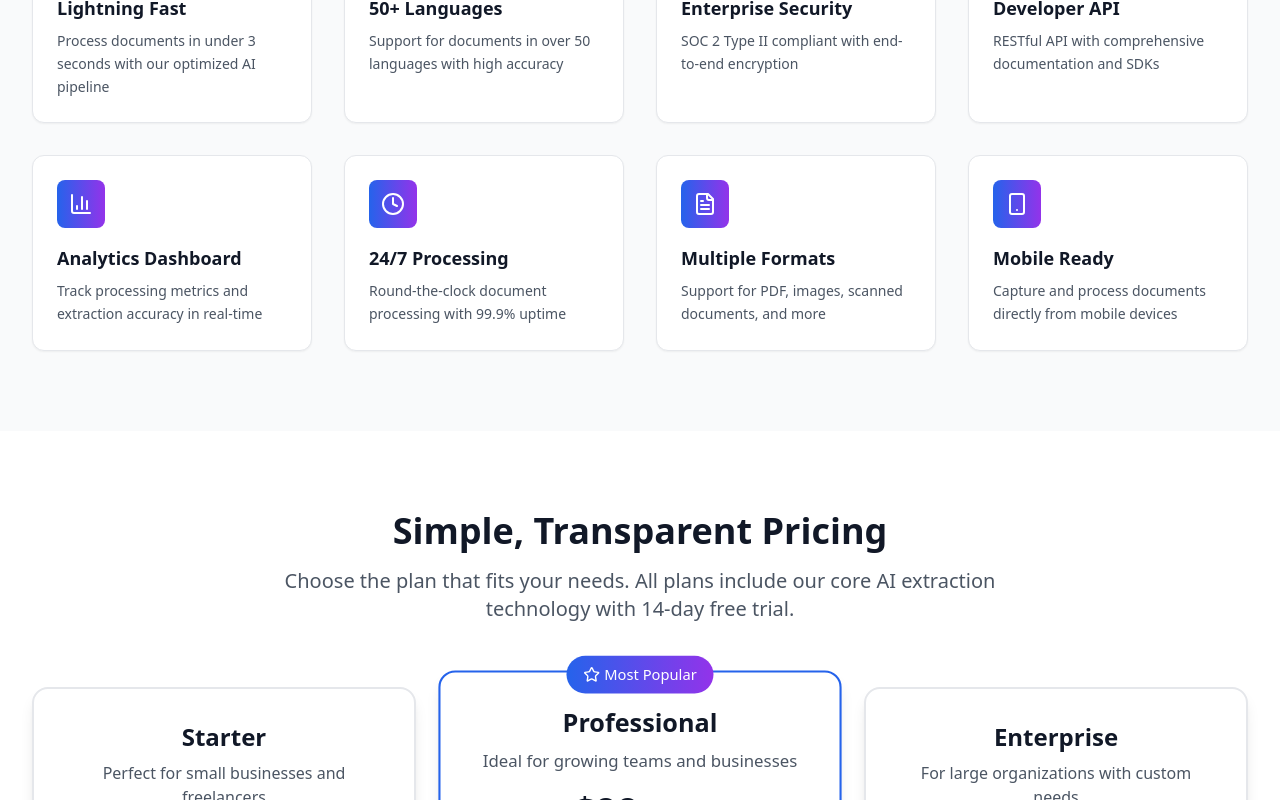
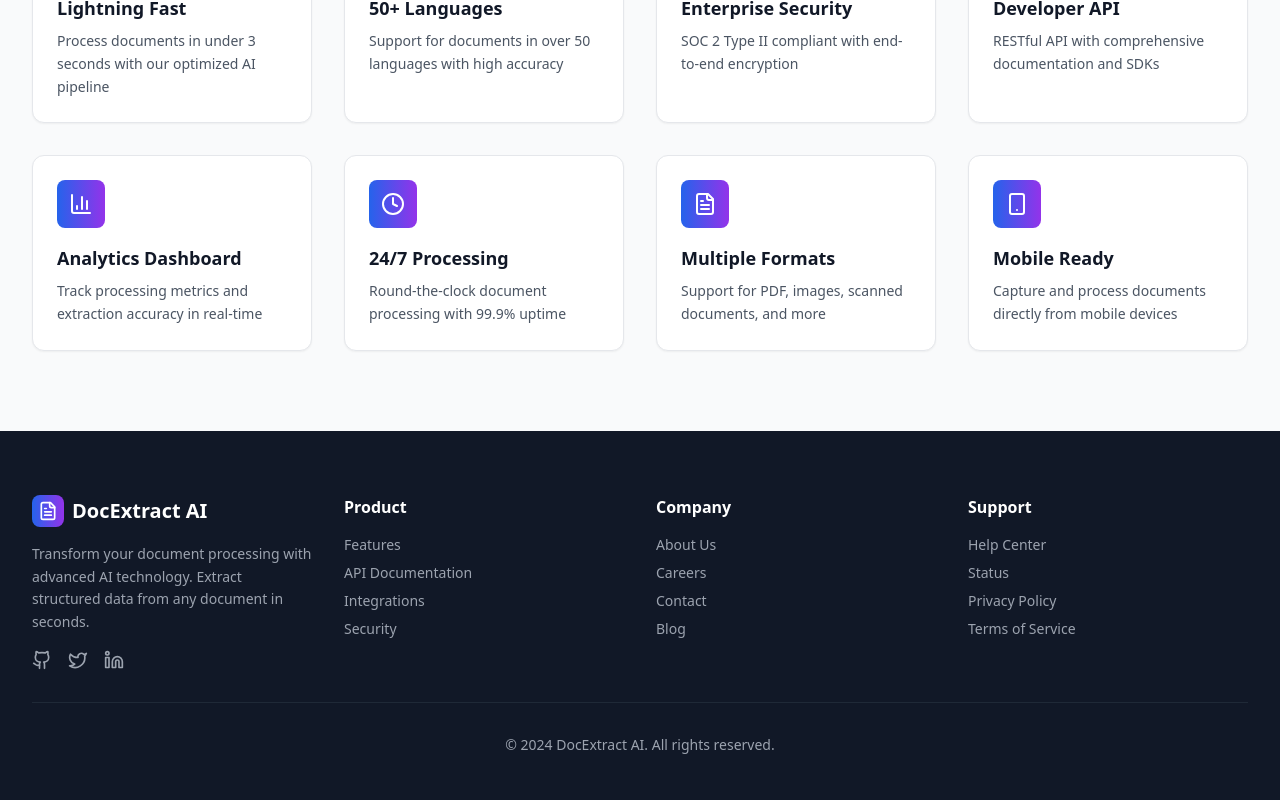
Before and after one commit to OTech-Company/docu-extract-ai, a React (Vite) app: page / in a window 1280 px wide. Shown: the part 2000-2800 px from the top of the page. Built offline with nearby package versions, Linux system fonts and the light colour scheme.

Commit message:
removed prcing

```diff
--- a/src/components/Header.tsx
+++ b/src/components/Header.tsx
@@ -28,12 +28,10 @@ export const Header = () => {
             <a href="#architecture" className="text-gray-600 hover:text-blue-600 transition-colors">
               How it Works
             </a>
-            <a href="#pricing" className="text-gray-600 hover:text-blue-600 transition-colors">
-              Pricing
-            </a>
-            <Button variant="outline" className="border-blue-600 text-blue-600 hover:bg-blue-50">
+
+            {/* <Button variant="outline" className="border-blue-600 text-blue-600 hover:bg-blue-50">
               Sign In
-            </Button>
+            </Button> */}
             <Button className="bg-gradient-to-r from-blue-600 to-purple-600 hover:from-blue-700 hover:to-purple-700">
               Get Started
             </Button>
@@ -58,13 +56,11 @@ export const Header = () => {
               <a href="#architecture" className="text-gray-600 hover:text-blue-600 transition-colors">
                 How it Works
               </a>
-              <a href="#pricing" className="text-gray-600 hover:text-blue-600 transition-colors">
-                Pricing
-              </a>
+
               <div className="flex flex-col space-y-2 pt-4">
-                <Button variant="outline" className="border-blue-600 text-blue-600 hover:bg-blue-50">
+                {/* <Button variant="outline" className="border-blue-600 text-blue-600 hover:bg-blue-50">
                   Sign In
-                </Button>
+                </Button> */}
                 <Button className="bg-gradient-to-r from-blue-600 to-purple-600 hover:from-blue-700 hover:to-purple-700">
                   Get Started
                 </Button>
--- a/src/components/Pricing.tsx
+++ /dev/null
@@ -1,139 +0,0 @@
-
-import React from 'react';
-import { Button } from '@/components/ui/button';
-import { Check, Star } from 'lucide-react';
-
-export const Pricing = () => {
-  const plans = [
-    {
-      name: 'Starter',
-      price: '29',
-      period: 'month',
-      description: 'Perfect for small businesses and freelancers',
-      features: [
-        '1,000 documents/month',
-        'Basic OCR accuracy',
-        'Email support',
-        'Standard processing speed',
-        'JSON export',
-      ],
-      cta: 'Start Free Trial',
-      popular: false,
-    },
-    {
-      name: 'Professional',
-      price: '99',
-      period: 'month',
-      description: 'Ideal for growing teams and businesses',
-      features: [
-        '10,000 documents/month',
-        'Advanced AI accuracy',
-        'Priority support',
-        'Fast processing',
-        'Multiple export formats',
-        'API access',
-        'Custom workflows',
-      ],
-      cta: 'Start Free Trial',
-      popular: true,
-    },
-    {
-      name: 'Enterprise',
-      price: 'Custom',
-      period: '',
-      description: 'For large organizations with custom needs',
-      features: [
-        'Unlimited documents',
-        'Highest accuracy AI',
-        'Dedicated support',
-        'Fastest processing',
-        'All export formats',
-        'Full API access',
-        'Custom integrations',
-        'On-premise deployment',
-        'SLA guarantee',
-      ],
-      cta: 'Contact Sales',
-      popular: false,
-    },
-  ];
-
-  return (
-    <section id="pricing" className="py-20 bg-white">
-      <div className="max-w-7xl mx-auto px-4 sm:px-6 lg:px-8">
-        <div className="text-center mb-16">
-          <h2 className="text-4xl font-bold text-gray-900 mb-4">
-            Simple, Transparent Pricing
-          </h2>
-          <p className="text-xl text-gray-600 max-w-3xl mx-auto">
-            Choose the plan that fits your needs. All plans include our core AI extraction
-            technology with 14-day free trial.
-          </p>
-        </div>
-
-        <div className="grid grid-cols-1 lg:grid-cols-3 gap-8">
-          {plans.map((plan, index) => (
-            <div
-              key={index}
-              className={`relative bg-white rounded-2xl shadow-lg border-2 p-8 ${
-                plan.popular
-                  ? 'border-blue-600 scale-105'
-                  : 'border-gray-200'
-              }`}
-            >
-              {plan.popular && (
-                <div className="absolute -top-4 left-1/2 transform -translate-x-1/2">
-                  <div className="bg-gradient-to-r from-blue-600 to-purple-600 text-white px-4 py-2 rounded-full text-sm font-medium flex items-center space-x-1">
-                    <Star className="w-4 h-4" />
-                    <span>Most Popular</span>
-                  </div>
-                </div>
-              )}
-
-              <div className="text-center mb-8">
-                <h3 className="text-2xl font-bold text-gray-900 mb-2">
-                  {plan.name}
-                </h3>
-                <p className="text-gray-600 mb-4">{plan.description}</p>
-                <div className="flex items-center justify-center">
-                  <span className="text-4xl font-bold text-gray-900">
-                    ${plan.price}
-                  </span>
-                  {plan.period && (
-                    <span className="text-gray-600 ml-2">/{plan.period}</span>
-                  )}
-                </div>
-              </div>
-
-              <ul className="space-y-4 mb-8">
-                {plan.features.map((feature, featureIndex) => (
-                  <li key={featureIndex} className="flex items-start space-x-3">
-                    <Check className="w-5 h-5 text-green-600 flex-shrink-0 mt-0.5" />
-                    <span className="text-gray-700">{feature}</span>
-                  </li>
-                ))}
-              </ul>
-
-              <Button
-                className={`w-full ${
-                  plan.popular
-                    ? 'bg-gradient-to-r from-blue-600 to-purple-600 hover:from-blue-700 hover:to-purple-700'
-                    : 'bg-gray-900 hover:bg-gray-800'
-                }`}
-                size="lg"
-              >
-                {plan.cta}
-              </Button>
-            </div>
-          ))}
-        </div>
-
-        <div className="text-center mt-12">
-          <p className="text-gray-600">
-            All plans include 14-day free trial • No setup fees • Cancel anytime
-          </p>
-        </div>
-      </div>
-    </section>
-  );
-};
--- a/src/pages/Index.tsx
+++ b/src/pages/Index.tsx
@@ -4,7 +4,6 @@ import { Header } from '../components/Header';
 import { Hero } from '../components/Hero';
 import { SystemArchitecture } from '../components/SystemArchitecture';
 import { Features } from '../components/Features';
-import { Pricing } from '../components/Pricing';
 import { Footer } from '../components/Footer';
 
 const Index = () => {
@@ -14,7 +13,6 @@ const Index = () => {
       <Hero />
       <SystemArchitecture />
       <Features />
-      <Pricing />
       <Footer />
     </div>
   );
```
